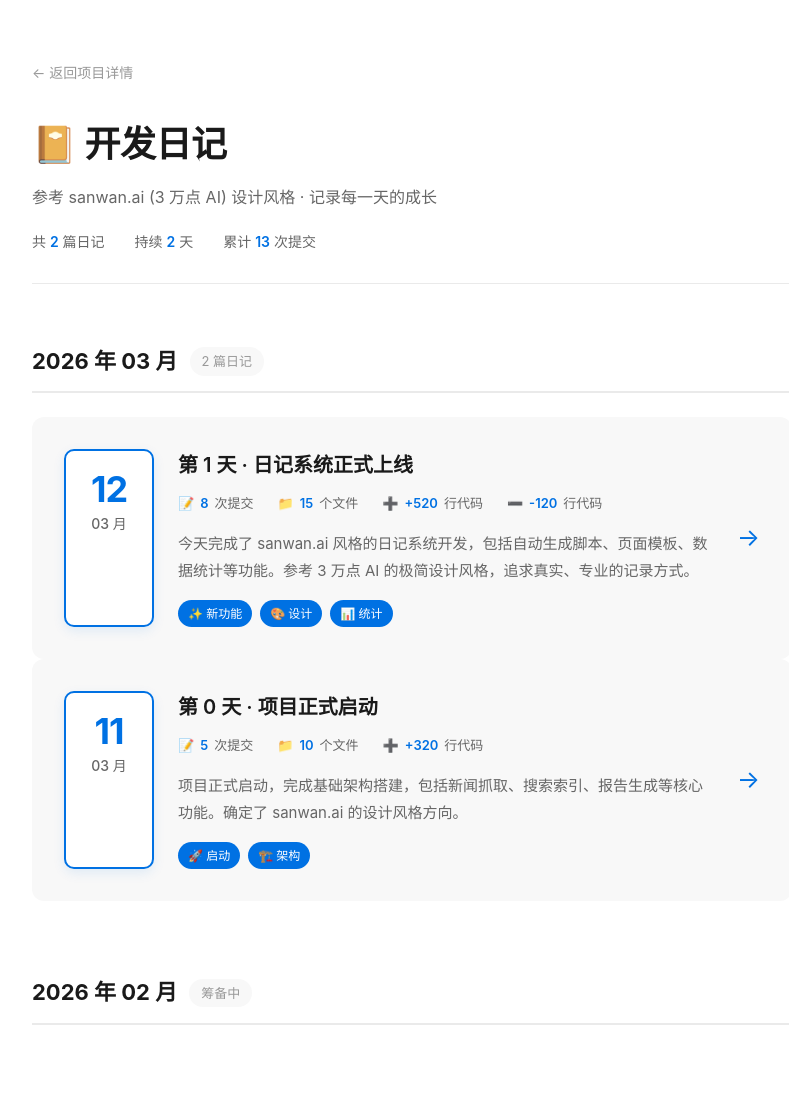
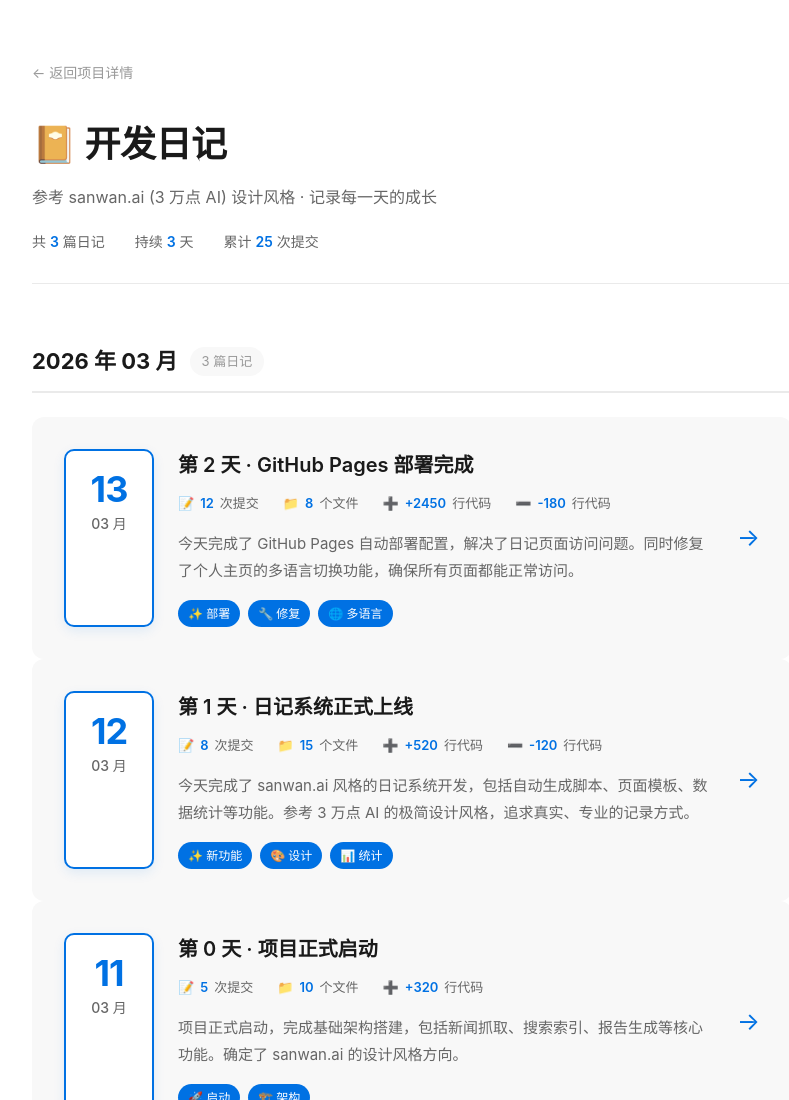
Before and after one commit to xuegangwu/guangchu, a plain HTML site: page build/diary-list.html in a window 1280 px wide. Shown: the top 1100 px of the page, without its empty margins (228-1017 px from the left). Drawn offline with Linux system fonts and the light colour scheme.

Commit message:
📝 Add March 13 diary and update all pages

```diff
--- a/build/diary-list.html
+++ b/build/diary-list.html
@@ -320,13 +320,13 @@
 
             <div class="header-stats">
                 <div class="header-stat">
-                    共 <strong>2</strong> 篇日记
+                    共 <strong>3</strong> 篇日记
                 </div>
                 <div class="header-stat">
-                    持续 <strong>2</strong> 天
+                    持续 <strong>3</strong> 天
                 </div>
                 <div class="header-stat">
-                    累计 <strong>13</strong> 次提交
+                    累计 <strong>25</strong> 次提交
                 </div>
             </div>
         </div>
@@ -337,8 +337,51 @@
             <div class="month-section">
                 <div class="month-header">
                     <h2 class="month-title">2026 年 03 月</h2>
-                    <span class="month-count">2 篇日记</span>
+                    <span class="month-count">3 篇日记</span>
                 </div>
+
+                <!-- Day 2 -->
+                <a href="/diary/2026-03-13.html" class="diary-card">
+                    <div class="diary-date-block">
+                        <span class="diary-day">13</span>
+                        <span class="diary-month">03 月</span>
+                    </div>
+
+                    <div class="diary-content">
+                        <h3 class="diary-title">第 2 天 · GitHub Pages 部署完成</h3>
+
+                        <div class="diary-meta">
+                            <div class="meta-item">
+                                <span>📝</span>
+                                <strong>12</strong> 次提交
+                            </div>
+                            <div class="meta-item">
+                                <span>📁</span>
+                                <strong>8</strong> 个文件
+                            </div>
+                            <div class="meta-item">
+                                <span>➕</span>
+                                <strong>+2450</strong> 行代码
+                            </div>
+                            <div class="meta-item">
+                                <span>➖</span>
+                                <strong>-180</strong> 行代码
+                            </div>
+                        </div>
+
+                        <p class="diary-excerpt">
+                            今天完成了 GitHub Pages 自动部署配置，解决了日记页面访问问题。同时修复了个人主页的多语言切换功能，确保所有页面都能正常访问。
+                        </p>
+
+                        <div class="diary-tags">
+                            <span class="tag">✨ 部署</span>
+                            <span class="tag">🔧 修复</span>
+                            <span class="tag">🌐 多语言</span>
+                        </div>
+                    </div>
+
+                    <div class="diary-arrow">→</div>
+                </a>
 
                 <!-- Day 1 -->
                 <a href="/diary/2026-03-12.html" class="diary-card">
```
Also changed, not shown: build/diary/index.html (+5 -0 lines).
